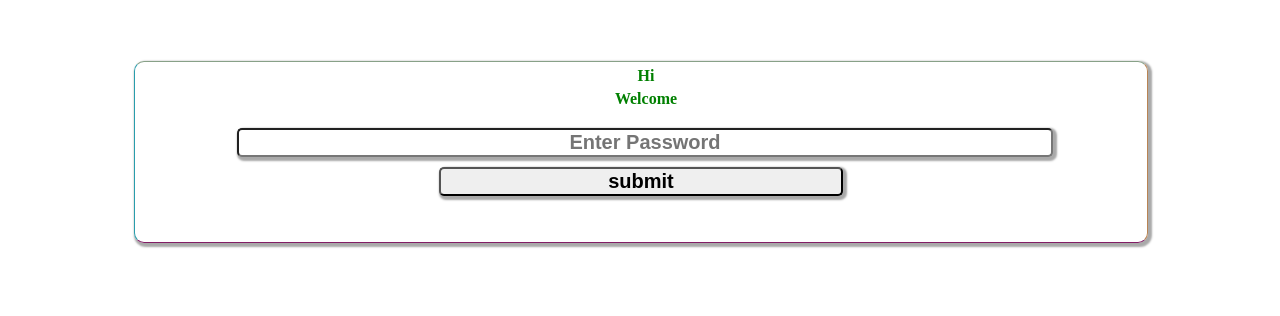
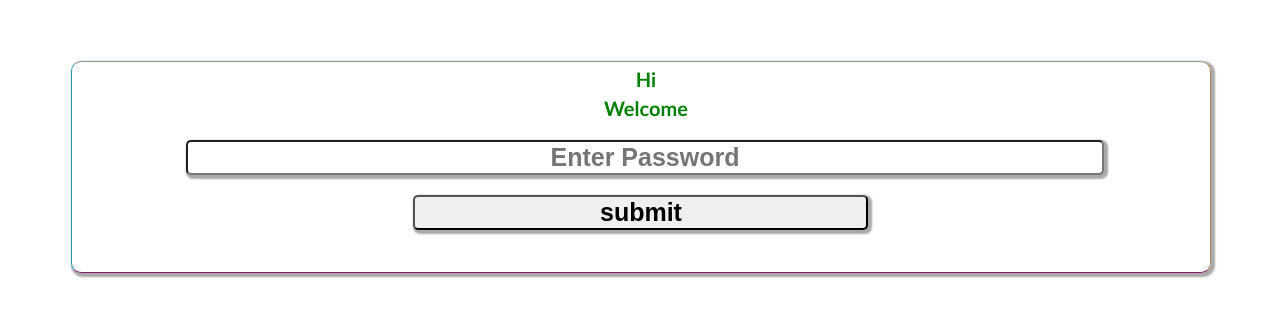
Before and after one commit to Ismilesheikh/Ismile-s_Lc, a plain HTML site: page year/2024-25/class_1/student_name.html in a window 1280 px wide. Shown: the part 318-634 px from the top of the page. Drawn offline with Linux system fonts and the light colour scheme; no server answers.

Commit message:
ok for now

```diff
--- a/year/2024-25/class_1/sname.css
+++ b/year/2024-25/class_1/sname.css
@@ -1,10 +1,10 @@
 
-form{width: 80%;
-     height: 180px;
+form{width: 90%;
+     height: 210px;
      border-radius: 10px;
      border: 1px solid darkgrey;
      margin-top: 30%;
-     margin-left: 10%;
+     margin-left: 5%;
     box-shadow: 2px 2px 2px 2px darkgray;
     animation: anime1 2s infinite;}
 
@@ -22,6 +22,8 @@ form{width: 80%;
     margin-top:5px;
     margin:5px;
    color:green;
+   font-size: 20px;
+   font-family: 'Gill Sans', 'Gill Sans MT', Calibri, 'Trebuchet MS', sans-serif;
       }
     input{width: 80%;
         margin-left: 10%;
@@ -30,20 +32,20 @@ form{width: 80%;
         margin-top: 15px;
         border-radius: 5px;
         box-shadow: 2px 2px 2px 2px darkgray;
-        font-size:20px ;}
+        font-size:25px ;}
 
         #button1{width: 40%;
-            font-size: 20px;
+            font-size: 25px;
             border-radius: 5px;
             font-weight: bold;
             margin-left: 30%;
             box-shadow: 2px 2px 2px 2px darkgray;
-        margin-top: 10px;}
+        margin-top: 20px;}
 
 #alert{text-align:center;
 color:red;
 font-weight:bold;
-margin-top: 5px;}
+margin-top: 10px;}
 
 
 
```
